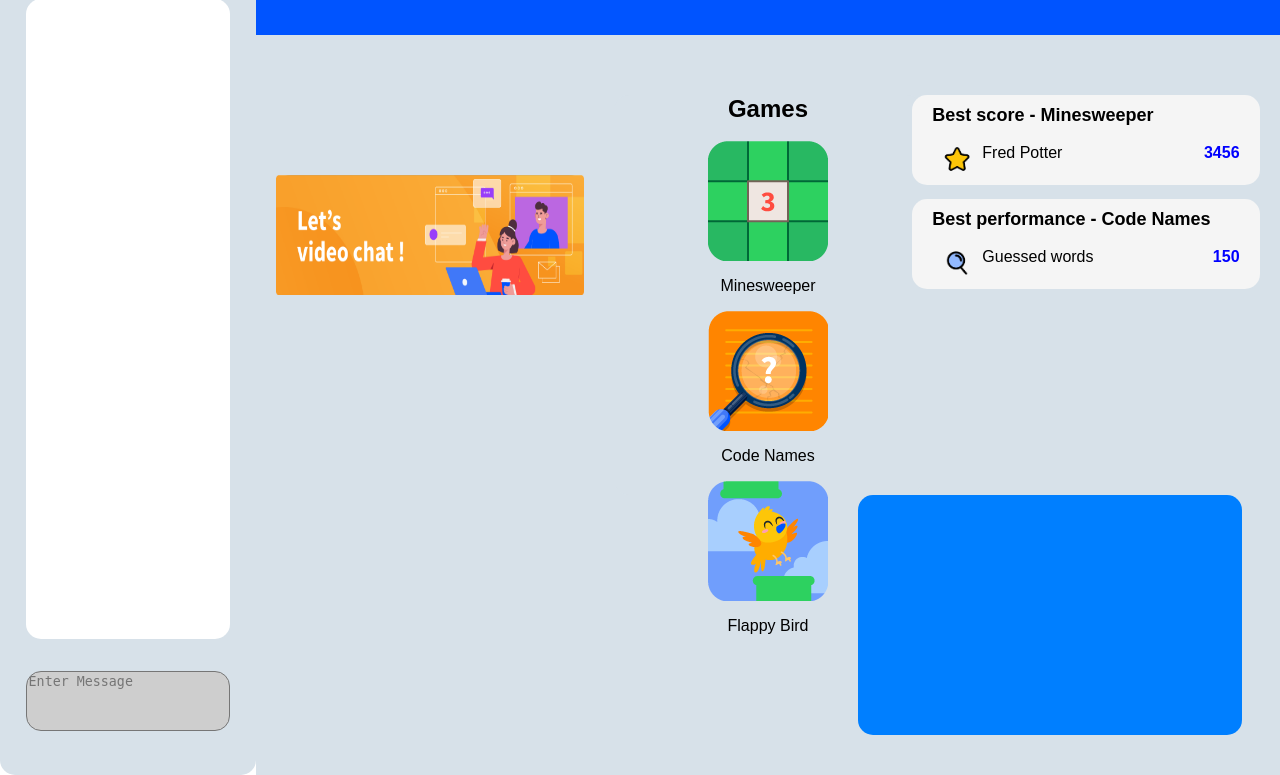
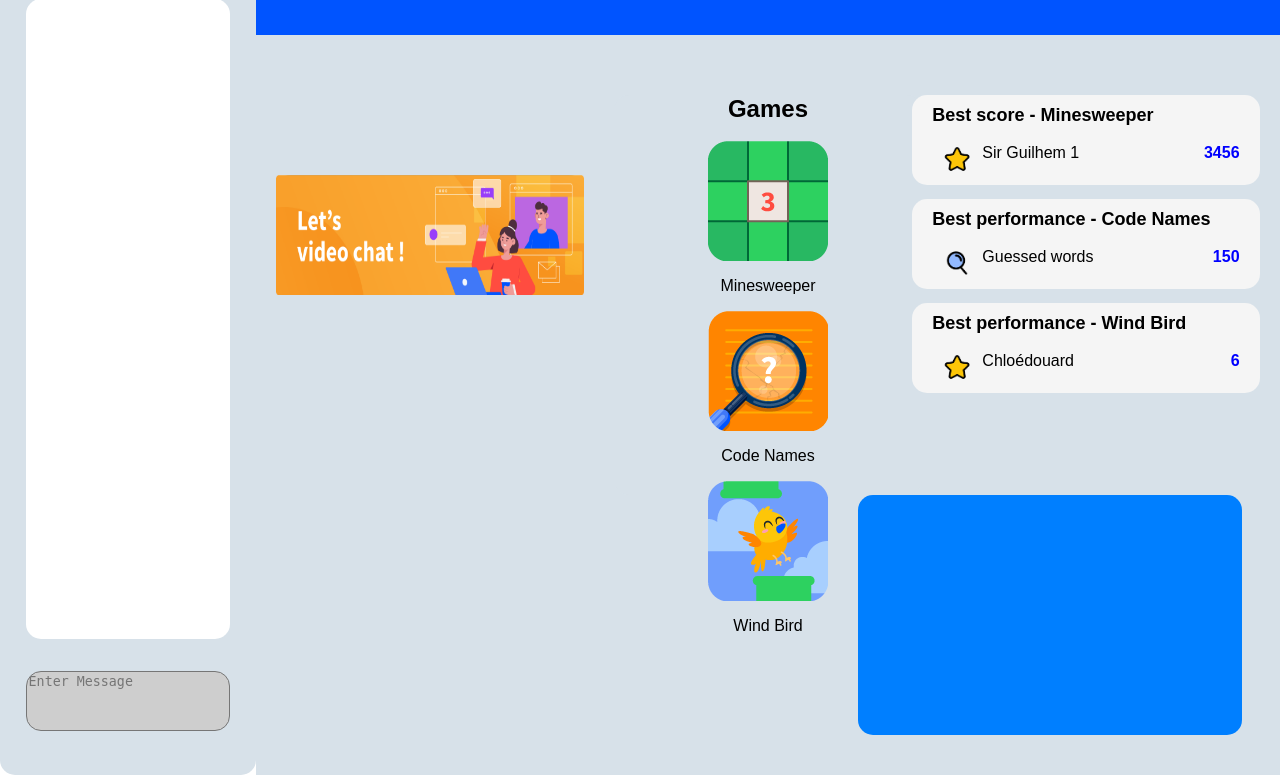
Before and after one commit to Mogmi95/Boulynk, a Flask app: page /store in a window 1280 px wide. Shown: the part 25-800 px from the top of the page. Run offline with Flask 2, Linux system fonts and the light colour scheme; some libraries are stand-ins or nearby versions.

Commit message:
encore plus joli

```diff
--- a/static/styles.css
+++ b/static/styles.css
@@ -119,6 +119,20 @@ body {
     padding-right: 20px;
     padding-top: 10px;
 }
+#containerHighScoreWindBird {
+    position:absolute;
+    height: 10%;
+    width: 30%;
+    top: 41%;
+    right: 2%;
+    background-color: whitesmoke;
+    z-index:1;
+    text-align: left;
+    border-radius: 15px;
+    padding-left: 20px;
+    padding-right: 20px;
+    padding-top: 10px;
+}
 #left {
     position:absolute;
     height: 100%;
--- a/templates/store.html
+++ b/templates/store.html
@@ -39,7 +39,7 @@
 
             <div>
                     <img src="/static/images/flappy.png"  width=120 height="120">
-                    <p>Flappy Bird</p>
+                    <p>Wind Bird</p>
             </div>
 </div>
 
@@ -48,7 +48,7 @@
         <b><font size="+1">Best score - Minesweeper</font></b>
         <br />
         <br />
-        <img src="/static/images/score.png" width=30 height="30" align ="left" hspace =10> <span style="float: left;">Fred Potter</span>  <b><font color="blue"><span style="float:right;">3456</span></font></b>
+        <img src="/static/images/score.png" width=30 height="30" align ="left" hspace =10> <span style="float: left;">Sir Guilhem 1</span>  <b><font color="blue"><span style="float:right;">3456</span></font></b>
 </div>
 
 <div id="containerHighScoreCodenames">
@@ -56,6 +56,13 @@
         <br />
         <br />
         <img src="/static/images/find.png" width=30 height="30" align ="left" hspace =10> <span style="float: left;"></span>Guessed words</span> <b><font color="blue"><span style="float:right;">150</span></font></b>
+</div>
+
+<div id="containerHighScoreWindBird">
+        <b><font size="+1">Best performance - Wind Bird</font></b>
+        <br />
+        <br />
+        <img src="/static/images/score.png" width=30 height="30" align ="left" hspace =10> <span style="float: left;"></span>Chloédouard</span> <b><font color="blue"><span style="float:right;">6</span></font></b>
 </div>
 
 </div>
```
